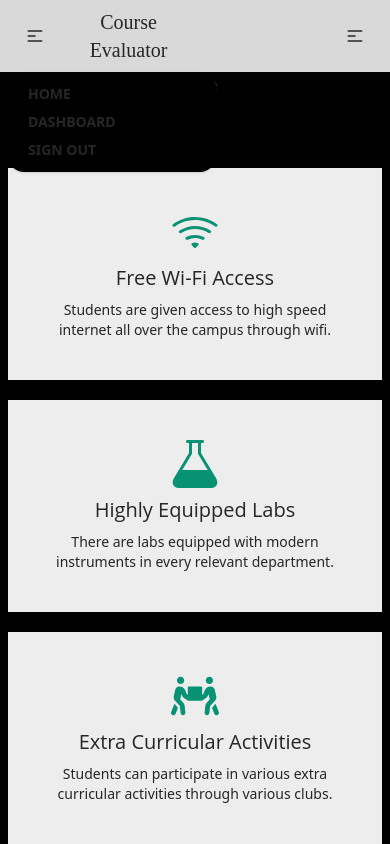
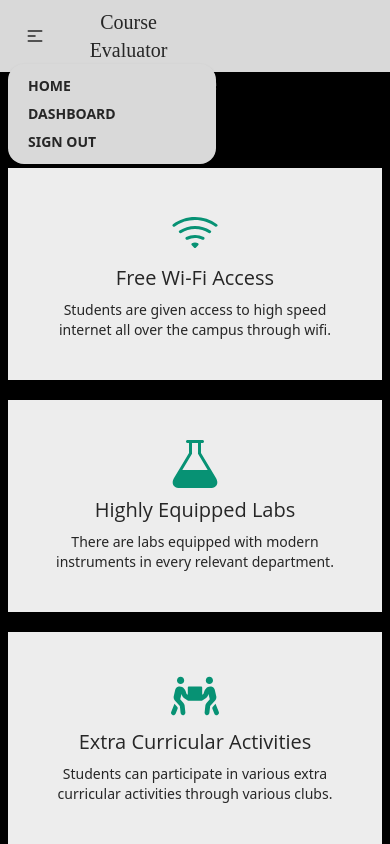
Before and after one commit to crescentpartha/Course-Evaluator, a React (Create React App) app in the folder course-evaluator/: page / in a window 390 px wide. Both pictures are taken after a click on the label 35 px from the left and 36 px from the top of the page. Shown: the top 844 px of the page. Built offline with nearby package versions, Linux system fonts and the light colour scheme; no server answers.

Commit message:
Fix the Navbar's position & z-index - Conditional Rendering for Dashboard Navigation Icon in Navbar for Mobile Device

```diff
--- a/course-evaluator/src/components/Shared/Navbar.js
+++ b/course-evaluator/src/components/Shared/Navbar.js
@@ -1,12 +1,26 @@
-import React from 'react';
+import React, { useEffect, useState } from 'react';
 import { useAuthState } from 'react-firebase-hooks/auth';
-import { Link } from 'react-router-dom';
+import { Link, useLocation } from 'react-router-dom';
 import auth from '../../firebase.init';
 import Loading from '../Authentication/Loading';
 import { signOut } from 'firebase/auth';
 
 const Navbar = () => {
     const [user, loading] = useAuthState(auth);
+    const [dashboardIcon, setDashboardIcon] = useState(false);
+    const location = useLocation();
+
+    // Dynamically > Conditional Rendering for Dashboard Navigation Icon for Mobile Device
+    useEffect(() => {
+        // console.log(location.pathname);
+        let x = location.pathname;
+        if (x.search('dashboard') === 1) {
+            setDashboardIcon(true);
+        }
+        else {
+            setDashboardIcon(false);
+        }
+    }, [location]);
 
     if (loading) {
         return <Loading></Loading>
@@ -22,14 +36,14 @@ const Navbar = () => {
     </>
 
     return (
-        <div className='bg-neutral'>
+        <div className='bg-neutral sticky top-0 z-20'>
             <div className="navbar sm:px-10 max-w-screen-2xl mx-auto">
                 <div className="navbar-start">
                     <div className="dropdown">
                         <label tabIndex={0} className="btn btn-ghost lg:hidden">
                             <svg xmlns="http://www.w3.org/2000/svg" className="h-5 w-5" fill="none" viewBox="0 0 24 24" stroke="currentColor"><path strokeLinecap="round" strokeLinejoin="round" strokeWidth="2" d="M4 6h16M4 12h8m-8 6h16" /></svg>
                         </label>
-                        <ul tabIndex={0} className="menu menu-sm dropdown-content mt-3 p-2 shadow bg-base-100 rounded-box w-52">
+                        <ul tabIndex={0} className="menu menu-sm dropdown-content mt-3 p-2 shadow bg-neutral rounded-box w-52 z-30 fixed top-10">
                             {menuItems}
                             {
                                 user
@@ -51,9 +65,12 @@ const Navbar = () => {
                             ? <Link to='/login' onClick={logout}><button className='btn btn-accent hidden lg:block'>Sign Out</button></Link>
                             : <Link to='/register'><button className='btn btn-accent hidden lg:block'>Register</button></Link>
                     }
-                    <label tabIndex={1} htmlFor="dashboard-sidebar" className="btn btn-ghost lg:hidden">
-                        <svg xmlns="http://www.w3.org/2000/svg" className="h-5 w-5" fill="none" viewBox="0 0 24 24" stroke="currentColor"><path strokeLinecap="round" strokeLinejoin="round" strokeWidth="2" d="M4 6h16M4 12h8m-8 6h16" /></svg>
-                    </label>
+                    {
+                        dashboardIcon &&
+                        <label tabIndex={1} htmlFor="dashboard-sidebar" className="btn btn-ghost lg:hidden">
+                            <svg xmlns="http://www.w3.org/2000/svg" className="h-5 w-5" fill="none" viewBox="0 0 24 24" stroke="currentColor"><path strokeLinecap="round" strokeLinejoin="round" strokeWidth="2" d="M4 6h16M4 12h8m-8 6h16" /></svg>
+                        </label>
+                    }
                 </div>
             </div >
         </div>
```
